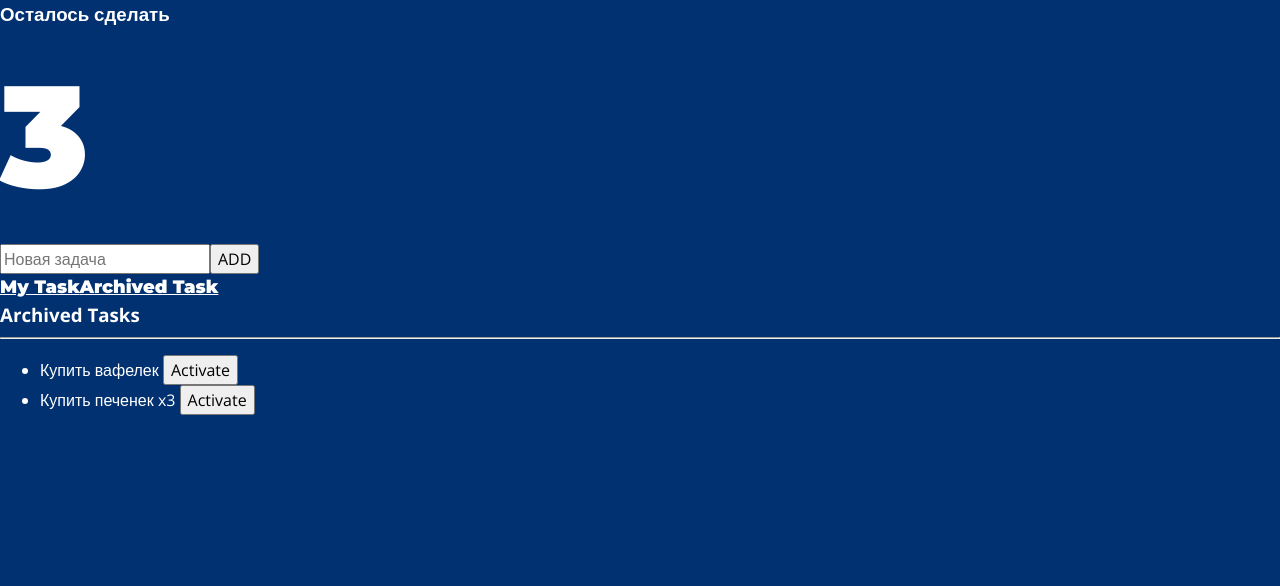
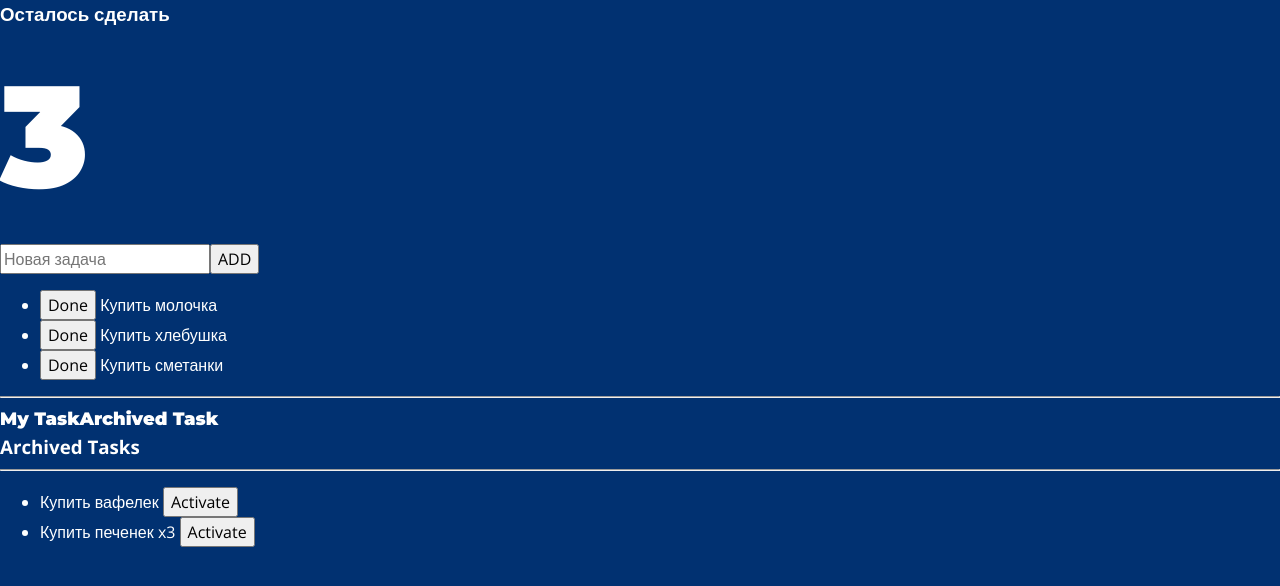
Before and after one commit to zahan/taskapp, a Vue app: page /archived in a window 1280 px wide. Shown: the top 586 px of the page. Built offline with nearby package versions, Linux system fonts and the light colour scheme.

Commit message:
Add style

```diff
--- a/src/App.vue
+++ b/src/App.vue
@@ -5,16 +5,24 @@
     <addMyTask
     v-on:task-data = "addTask"
     />
+    <taskList
+    v-if="ongoingTasksList.length"
+    v-bind:mytasks="ongoingTasksList"
+
+    v-on:task-done="taskDone"
+    />
+    <p v-else>No tasks yet</p>
+    <hr/>
     <nav>
       <router-link to = "/">My Task</router-link>
       <!-- <router-link to = "/public">Public Task</router-link> -->
       <router-link to = "/archived">Archived Task</router-link>
     </nav>
     <router-view
-    v-bind:mytasks = "mytasks"
+    v-bind:mytasks ="mytasks"
     v-bind:archived="archived"
 
-    v-on:task-done = "taskDone"
+    v-on:task-done ="taskDone"
     @task-ongoing="taskOngoing"
     @to-archive="toArchive"
     @activate-task="activateTask"
@@ -30,10 +38,11 @@
 
 <script>
 import addMyTask from '@/components/mytask/addMyTask'
+import taskList from '@/components/mytask/taskList.vue'
 
 export default {
   components: {
-    addMyTask
+    addMyTask, taskList
   },
   data () {
     return {
@@ -98,6 +107,9 @@ export default {
     // Может можно посчитать активные задачи короче?
     arrLength () {
       return this.mytasks.filter(t => !t.done).length
+    },
+    ongoingTasksList () {
+      return this.mytasks.filter(t => !t.done)
     }
   }
 }
--- a/src/assets/style.scss
+++ b/src/assets/style.scss
@@ -11,6 +11,7 @@ body {
         font-family: 'Montserrat', sans-serif;
         font-weight: 900;
         font-size: 18px;
+        text-decoration: none;
     }
 }
 .big_counter {
--- a/src/views/myTasks.vue
+++ b/src/views/myTasks.vue
@@ -1,13 +1,5 @@
 <template>
   <div>
-    <taskList
-    v-if = "ongoingTasksList.length"
-    v-bind:mytasks = "ongoingTasksList"
-
-    v-on:task-done="taskDone"
-    @task-ongoing="taskOngoing"
-    />
-    <p v-else>No tasks yet</p>
     <h3>Done</h3>
     <hr/>
     <taskList
@@ -49,9 +41,6 @@ export default {
   computed: {
     doneTasksList () {
       return this.mytasks.filter(t => t.done)
-    },
-    ongoingTasksList () {
-      return this.mytasks.filter(t => !t.done)
     }
   }
 }
```
